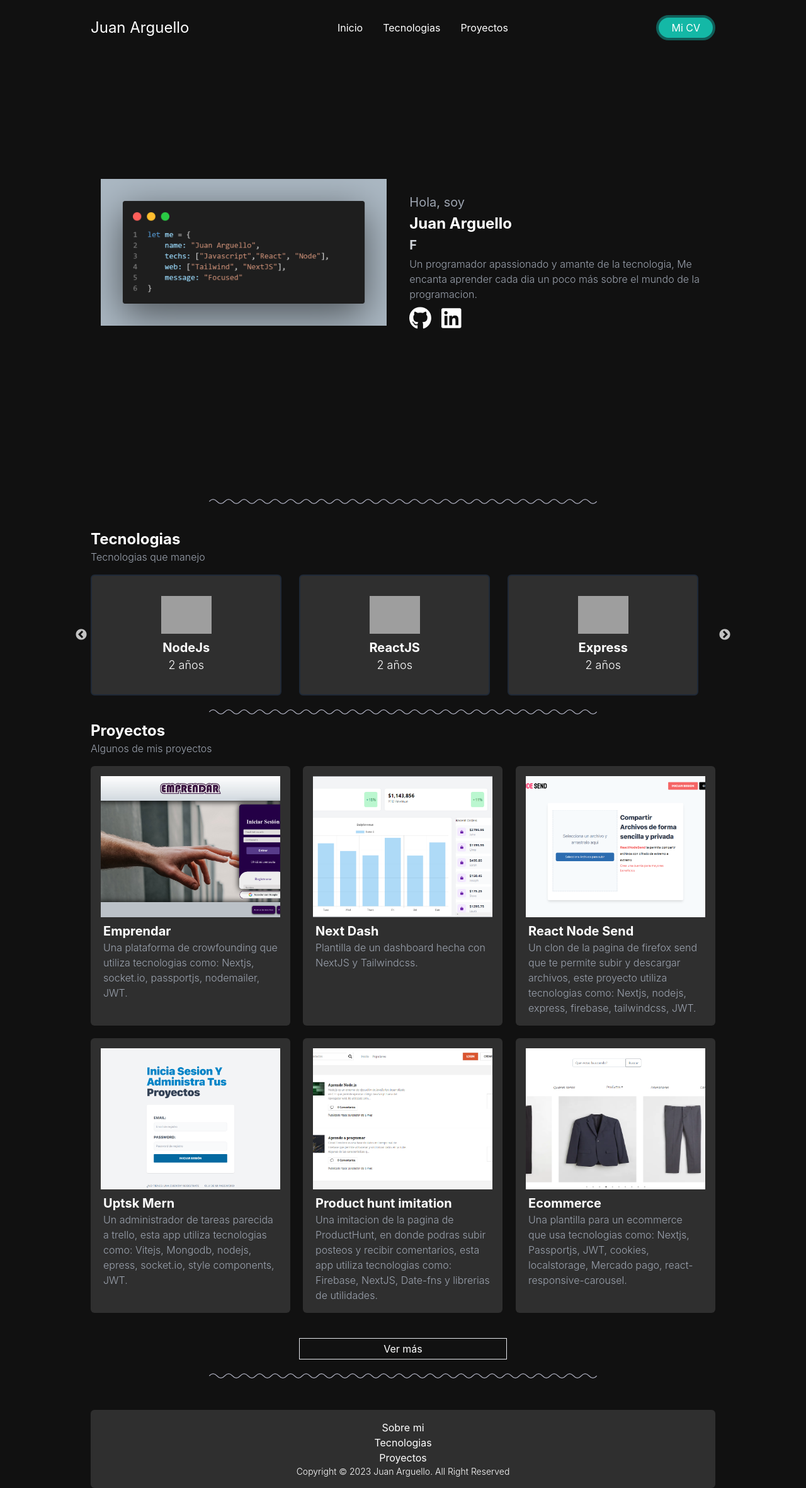
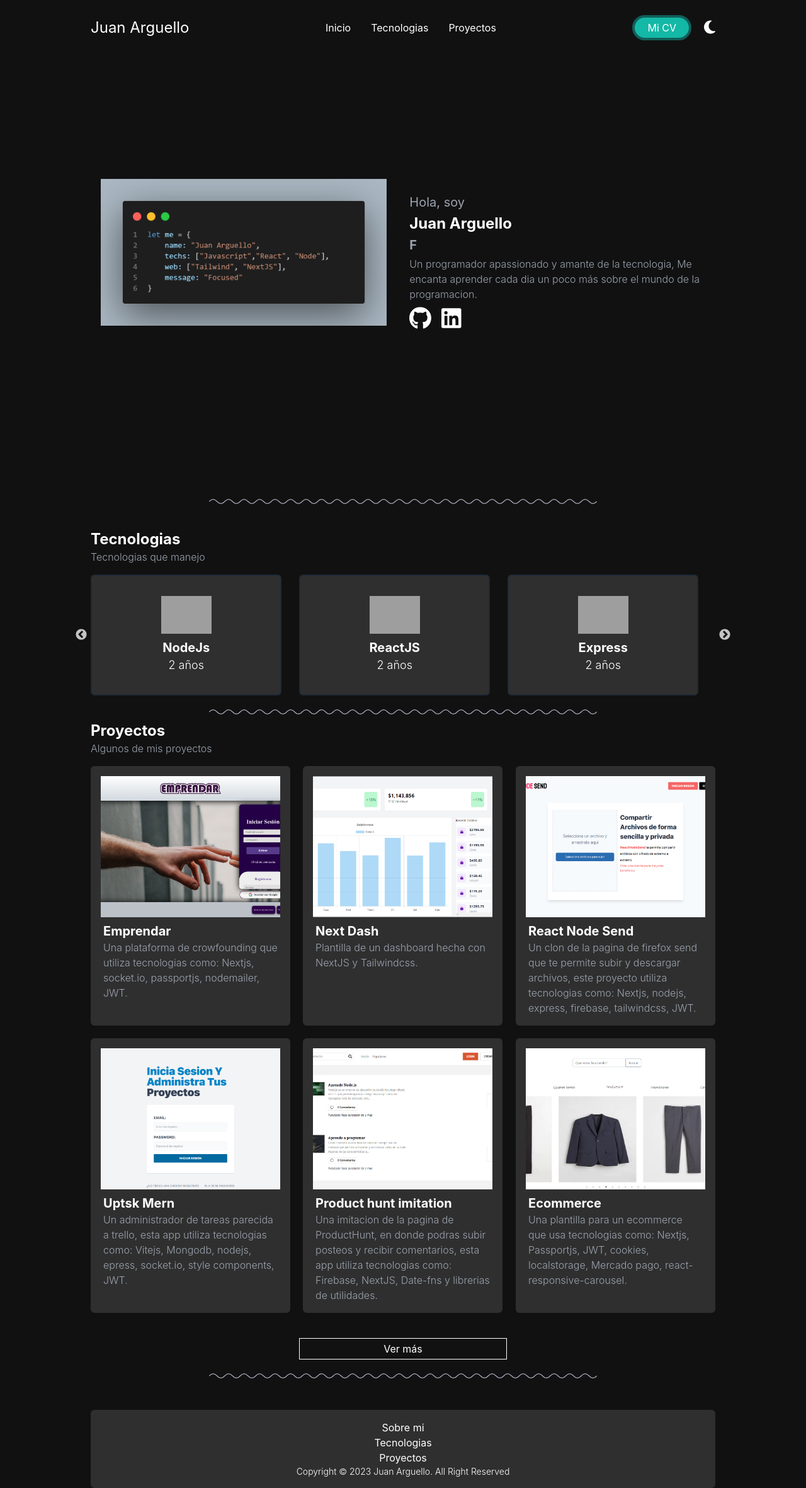
Before and after one commit to Nachito02/Portfolio, a React (Create React App) app: page / in a window 1280 px wide. Shown: the whole page at 63% size. Built offline with nearby package versions, Linux system fonts and the light colour scheme; grey boxes are pictures that could not be loaded.

Commit message:
Agregando dark mode

```diff
--- a/public/index.html
+++ b/public/index.html
@@ -15,6 +15,7 @@
       user's mobile device or desktop. See https://developers.google.com/web/fundamentals/web-app-manifest/
     -->
     <link rel="manifest" href="%PUBLIC_URL%/manifest.json" />
+
     <!--
       Notice the use of %PUBLIC_URL% in the tags above.
       It will be replaced with the URL of the `public` folder during the build.
--- a/src/App.js
+++ b/src/App.js
@@ -1,4 +1,4 @@
-import { useEffect } from 'react';
+import { useEffect, useState } from 'react';
 import './App.css';
 import Navbar from './components/Navbar/Navbar';
 import Hiro from './components/Hiro/Hiro';
@@ -14,14 +14,23 @@ function App() {
 
   }, []);
 
+
+  const [darkMode, setDarkMode] = useState(true)
+
+  const toogleDarkMode = () => {
+
+    setDarkMode(!darkMode)
+    console.log(darkMode)
+  }
+
   return (
-    <div className="lg:px-20 xl:px-36 bg-dark-500">
+    <div className={`lg:px-20 xl:px-36 ${darkMode ? 'bg-dark-500' : 'bg-white' } transition-colors duration-300`}>
 
-      < Navbar/>
-      < Hiro />
+      < Navbar darkMode={darkMode} toogleDarkMode={toogleDarkMode} />
+      < Hiro darkMode={darkMode} />
       <Skills />
 
-      <Projects />
+      <Projects darkMode={darkMode} />
 
       <Footer className='' />
 
--- a/src/components/Hiro/Hiro.jsx
+++ b/src/components/Hiro/Hiro.jsx
@@ -4,7 +4,7 @@ import { faGithub, faLinkedin } from '@fortawesome/free-brands-svg-icons'
 import hr from '../../assets/curve-hr.svg'
 import { TypeAnimation } from 'react-type-animation'
 import image from '../../assets/code.png'
-const Hiro = () => {
+const Hiro = ({darkMode}) => {
 
     const [loaded, setLoaded] = useState(true)
 
@@ -15,16 +15,16 @@ const Hiro = () => {
 
 
 
-    <div id="home" className='flex w-full h-screen flex-col md:flex-row gap-5 items-center justify-center text-white relative' >
+    <div id="home" className={`flex w-full h-screen flex-col md:flex-row gap-5 items-center justify-center transition-colors duration-300 ${darkMode ? 'text-white' : 'text-black'  } relative`} >
         <div className='md:w-3/6 md:p-4 ft'>
             <img src={image} data-aos="flip-right" data-aos-duration="1500" data-aos-offset="100"  alt="" onLoad={ () =>  setLoaded(false)  } />
         </div>
 
             <div className='md:w-3/6' data-aos="fade-right" data-aos-duration="1000" data-aos-offset="100" >
                     <div className='flex flex-col w-full mt-8 gap-1 text-center md:text-left'>
-                        <h1 className='text-xl text-gray-400'>Hola, soy</h1>
+                        <h1 className={`text-xl ${darkMode ? 'text-gray-400' : 'text-gray-600' } transition-colors duration-300 `}>Hola, soy</h1>
                         <h1 className='text-2xl font-bold'>Juan Arguello</h1>
-                        <p className='text-xl font-bold text-gray-300'><TypeAnimation
+                        <p className={`text-xl font-bold ${darkMode ? 'text-gray-400' : 'text-gray-600' } transition-colors duration-300`}><TypeAnimation
                 sequence={[
                   "Full Stack Developer",
                   2000,
@@ -32,11 +32,11 @@ const Hiro = () => {
                   2000,
                 ]}
                 speed={5}
-                className="text-accent"
+                className=""
                 wrapper="span"
                 repeat={Infinity}
               /></p>
-                        <p className='text-md font-light text-gray-400'>Un programador apassionado y amante de la tecnologia, Me encanta aprender cada dia un poco más sobre el mundo de la programacion.</p>
+                        <p className={`text-md font-light text-gray-400 ${darkMode ? 'text-gray-400' : 'text-gray-800' } transition-colors duration-300`}>Un programador apassionado y amante de la tecnologia, Me encanta aprender cada dia un poco más sobre el mundo de la programacion.</p>
                     </div>
 
                     <ul className='flex mt-2 gap-4 items-center justify-center md:justify-start'>
--- a/src/components/Navbar/Navbar.jsx
+++ b/src/components/Navbar/Navbar.jsx
@@ -1,10 +1,11 @@
 import React from 'react'
+import { FontAwesomeIcon } from '@fortawesome/react-fontawesome'
+import { faMoon } from '@fortawesome/free-solid-svg-icons'
+const Navbar = ({darkMode, toogleDarkMode}) => {
+  return (
+    <div className={`fixed z-50 ${darkMode ? 'bg-dark-500 ' : 'bg-white' } w-full top-0 left-0 px-8 py-4 lg:px-20 xl:px-36 transition-colors duration-300`}>
 
-const Navbar = () => {
-  return (
-    <div className='fixed z-50 bg-dark-500 w-full top-0 left-0 px-8 py-4 lg:px-20 xl:px-36'>
-
-        <div className=' flex justify-between items-center text-white'>
+        <div className={`flex justify-between items-center ${darkMode ? 'text-white ' : 'text-black' } transition-colors duration-300`}>
             <p className='text-2xl'>Juan Arguello</p>
 
             <ul className='hidden md:flex'>
@@ -14,7 +15,12 @@ const Navbar = () => {
 
             </ul>
 
-            <a href="https://drive.google.com/file/d/1PKDoctGRqpWsZWkKXqQKwoOaz6OVno7j/view?usp=sharing" rel='noreferrer' target={"_blank"} className='bg-teal-500 rounded-full px-5 py-1  border-teal-800 border-4'>Mi CV</a>
+              <div className='flex items-center gap-5'>
+              <a  href="https://drive.google.com/file/d/1PKDoctGRqpWsZWkKXqQKwoOaz6OVno7j/view?usp=sharing" rel='noreferrer' target={"_blank"} className='bg-teal-500 rounded-full px-5 py-1 text-white  border-teal-800 border-4'>Mi CV</a>
+              <button onClick={toogleDarkMode}>
+              <FontAwesomeIcon icon={faMoon} className={`text-2xl ${darkMode ? 'text-white' : 'text-black' } transition-colors duration-300 `}/>
+              </button>
+              </div>
         </div>
 
     </div>
--- a/src/components/Projects/Projects.jsx
+++ b/src/components/Projects/Projects.jsx
@@ -2,7 +2,7 @@ import React, { useState } from "react";
 import hr from "../../assets/curve-hr.svg";
 import ProjectCard from "../ProjectCard/ProjectCard";
 import projectsData from "../../data/project";
-const Projects = () => {
+const Projects = ({ darkMode }) => {
   const [proyects, setProyects] = useState(6);
   const [view, setView] = useState(false);
 
@@ -17,6 +17,7 @@ const Projects = () => {
         {arreglo.map((e, i) => {
           return (
             <ProjectCard
+              key={i}
               img={e.img}
               name={e.name}
               description={e.description}
@@ -32,7 +33,7 @@ const Projects = () => {
         />
       </div>
 
-      <div className="text-center mt-10 border w-2/6 mx-auto p-1 hover:bg-white cursor-pointer hover:text-black transition-all ease-out duration-700">
+      <div className={`text-center mt-10 border w-2/6 mx-auto p-1 hover:bg-white cursor-pointer hover:text-black transition-all ease-out duration-700 ${darkMode ? 'text-white border-white' : 'text-black border-black' }`}>
         {view === false ? (
           <button
             onClick={() => {
```
